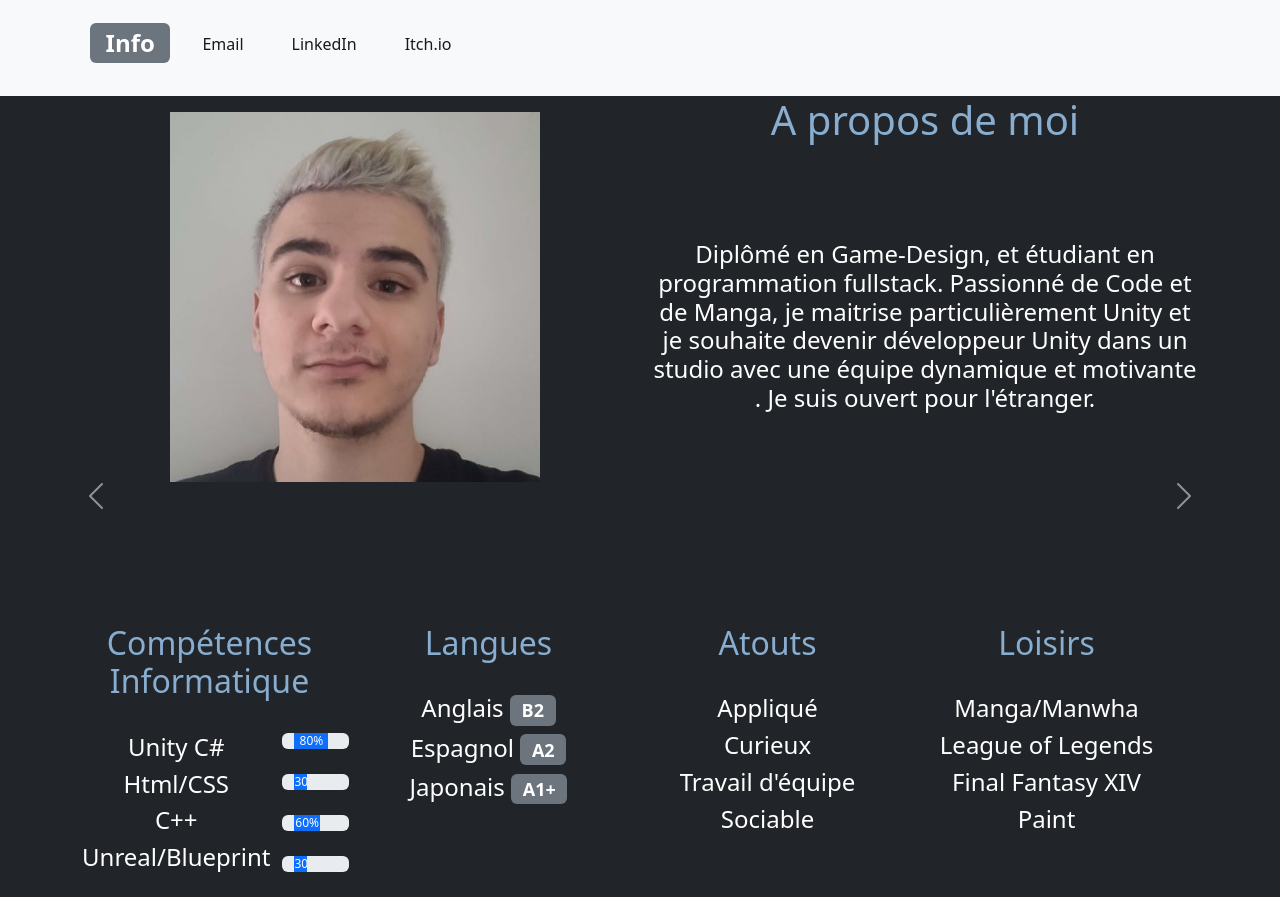
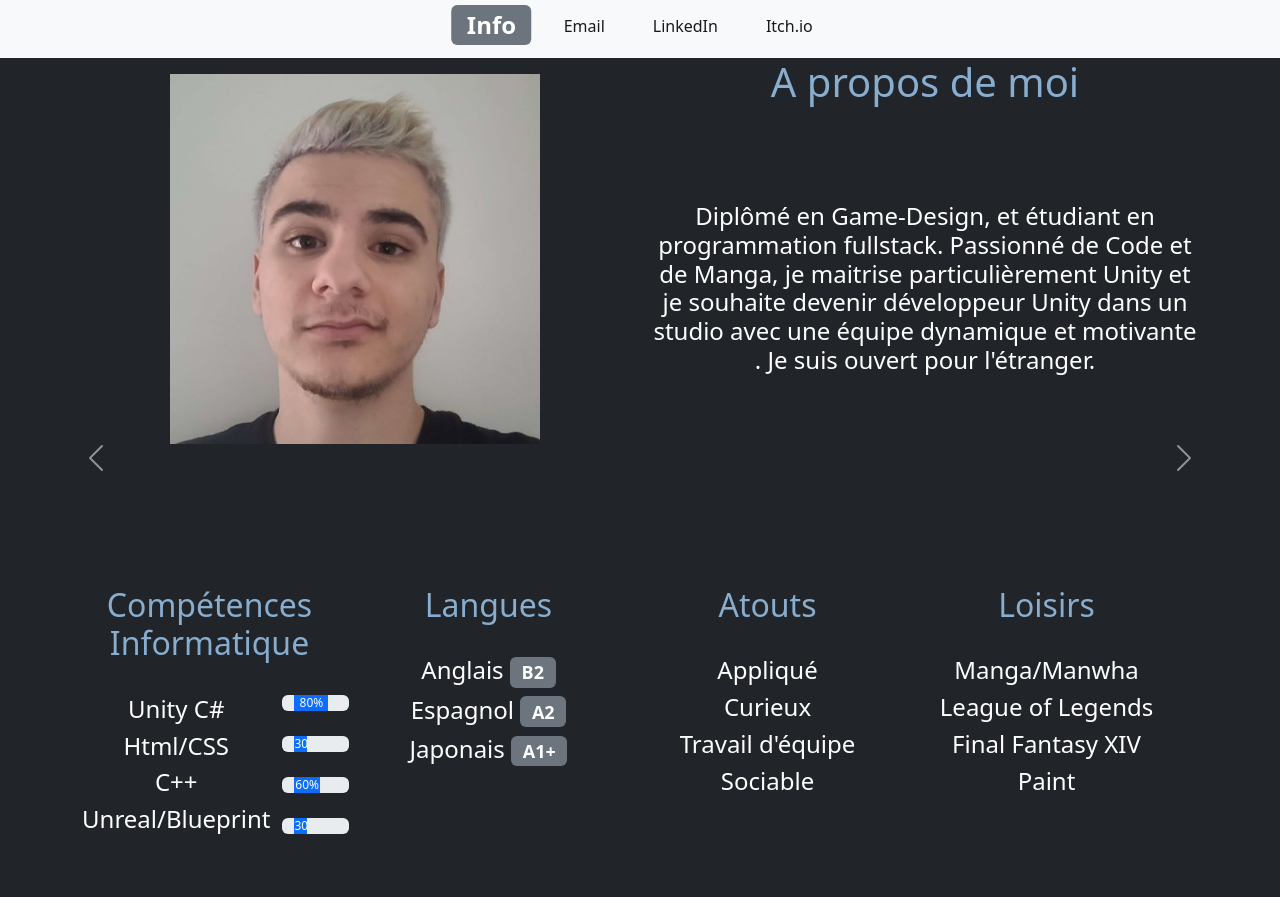
Before and after one commit to Draknut/tp_html, a PHP site: page / in a window 1280 px wide. After the commit the page ends 834 px from the top, so only its background shows below. Run offline with PHP 8.4, Linux system fonts and the light colour scheme.

Commit message:
tamèremilieu

```diff
--- a/index.php
+++ b/index.php
@@ -8,13 +8,13 @@
     <link href="https://cdn.jsdelivr.net/npm/bootstrap@5.2.2/dist/css/bootstrap.min.css" rel="stylesheet" integrity="sha384-Zenh87qX5JnK2Jl0vWa8Ck2rdkQ2Bzep5IDxbcnCeuOxjzrPF/et3URy9Bv1WTRi" crossorigin="anonymous">
   </head>
   <body class="bg-dark">
-    <nav class="navbar navbar-expand-lg bg-light">
-      <div class="container text-center">
+    <nav class="navbar navbar-expand-lg bg-light"  style="padding-top: 50px">
+      <div class="container">
         <button class="navbar-toggler" type="button" data-bs-toggle="collapse" data-bs-target="#navbarNav" aria-controls="navbarNav" aria-expanded="false" aria-label="Toggle navigation">
           <span class="navbar-toggler-icon"></span>
         </button>
         <!-- Bouton Navbar -->
-        <div class="collapse navbar-collapse"  id="navbarNav">
+        <div class="collapse navbar-collapse position-absolute top-0 start-50 translate-middle" style="padding-top: 60px"  id="navbarNav">
           <ul class="navbar-nav">
             <li id="CV">
               <p class="fs-2 p-2"><span class="badge bg-secondary">Info</span></p>
```
